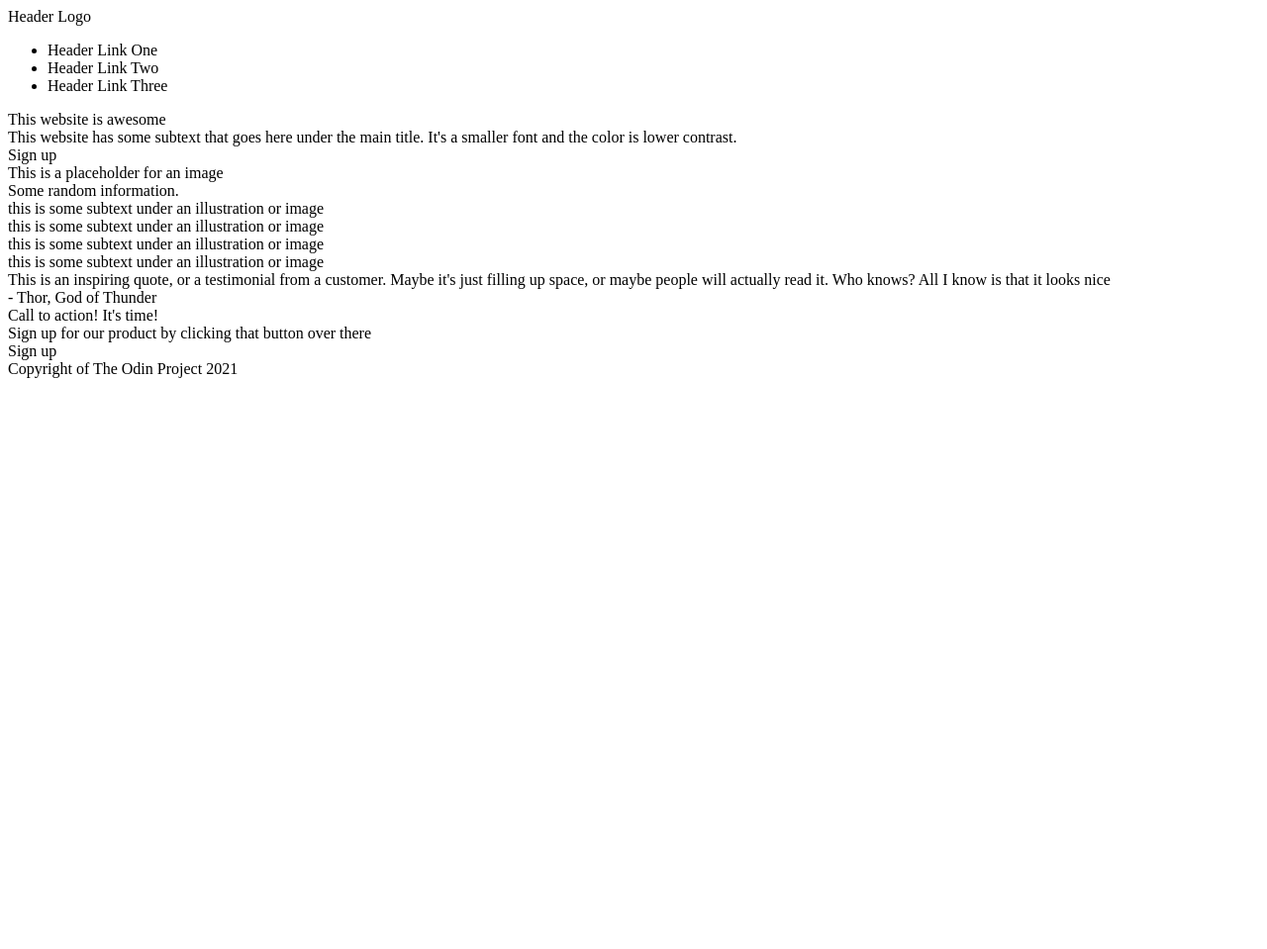
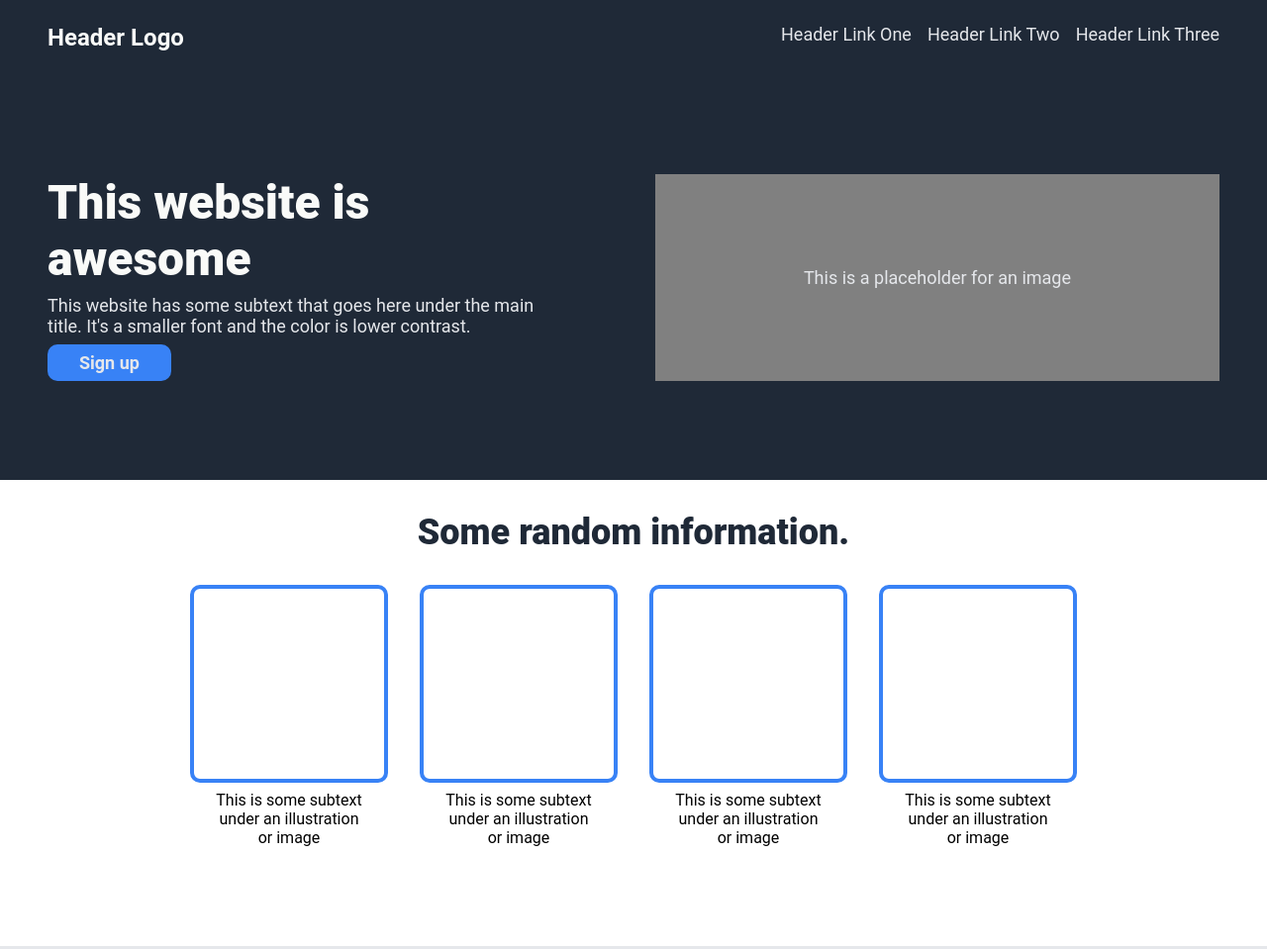
Before and after one commit to DaviErnestPradipta/Odin-LandingPage, a plain HTML site: page index.html in a window 1280 px wide. Shown: the top 959 px of the page at 99% size. Before the commit the page ends 800 px from the top, so only its background shows below. Drawn offline with Linux system fonts and the light colour scheme.

Commit message:
Second pass for index.html, first pass at style.css

```diff
--- a/index.html
+++ b/index.html
@@ -4,7 +4,7 @@
     <meta charset="UTF-8">
     <meta name="viewport" content="width=device-width, initial-scale=1.0">
     <title>Document</title>
-    <link rel="stylesheet" href="style.css">
+    <link rel="stylesheet" href="./style.css">
 </head>
 <body>
     <div class="header-container">
@@ -35,23 +35,32 @@
         <div class="information-item-container">
             <div class="information-items">
                 <div class="information-illustration"></div>
-                <div class="information-subtext">this is some subtext under an illustration or image</div>
+                <div class="information-subtext">
+                    This is some subtext under an illustration or image
+                </div>
             </div>
             <div class="information-items">
                 <div class="information-illustration"></div>
-                <div class="information-subtext">this is some subtext under an illustration or image</div>
+                <div class="information-subtext">
+                    This is some subtext under an illustration or image
+                </div>
             </div>
             <div class="information-items">
                 <div class="information-illustration"></div>
-                <div class="information-subtext">this is some subtext under an illustration or image</div>
+                <div class="information-subtext">
+                    This is some subtext under an illustration or image
+                </div>
             </div>
             <div class="information-items">
                 <div class="information-illustration"></div>
-                <div class="information-subtext">this is some subtext under an illustration or image</div>
+                <div class="information-subtext">
+                    This is some subtext under an illustration or image
+                </div>
             </div>
         </div>
     </div>
     <div class="quote-container">
+        <div class="quote-item">
             <div class="quote-sentence">
                 This is an inspiring quote, or a testimonial from a customer.
                 Maybe it's just filling up space, or maybe people will actually read it.
@@ -59,11 +68,14 @@
             </div>
             <div class="quote-author">- Thor, God of Thunder</div>
         </div>
-    <div class="call-to-action-box">
+    </div>
+    <div class="call-to-action-container">
+        <div class="call-to-action-item">
             <div class="call-to-action-left-side">
-            <div class="call-to-action-left-upper-side">Call to action! It's time!</div>
-            <div class="call-to-action-left-lower-side">
+                <div class="call-to-action-title">Call to action! It's time!</div>
+                <div class="call-to-action-text">
                     Sign up for our product by clicking that button over there
+                </div>
             </div>
             <div class="call-to-action-right-side">Sign up</div>
         </div>
--- /dev/null
+++ b/style.css
@@ -0,0 +1,194 @@
+* {
+    font-family: Roboto, sans-serif;
+    margin: 0;
+    padding: 0;
+    box-sizing: border-box;
+}
+
+.header-banner, .header-hero {
+    background: #1f2937;
+    display: flex;
+    padding: 24px 48px;
+}
+
+.header-left-side {
+    font-size: 24px;
+    font-weight: bold;
+    color: #f9faf8;
+    display: flex;
+    align-items: center;
+    margin-right: auto;
+}
+
+ul {
+    display: flex;
+    list-style: none;
+    gap: 16px;
+    font-size: 18px;
+    color: #e5e7eb;
+}
+
+.header-hero {
+    display: flex;
+    padding: 100px 48px;
+}
+
+.header-hero-left-side {
+    display: flex;
+    flex-direction: column;
+    justify-content: center;
+    margin-right: auto;
+    max-width: 500px;
+}
+
+.header-hero-title {
+    font-size: 48px;
+    color: #f9faf8;
+    font-weight: 900;
+}
+
+.header-hero-text {
+    font-size: 18px;
+    color: #e5e7eb;
+    margin: 8px 0;
+}
+
+.header-hero-button {
+    background: #3882f6;
+    font-size: 18px;
+    color: #e5e7eb;
+    align-self: flex-start;
+    padding: 8px 32px;
+    border-radius: 10px;
+    font-weight: bold;
+}
+
+.header-hero-right-side {
+    background: grey;
+    font-size: 18px;
+    color: #e5e7eb;
+    padding: 50px 150px;
+    display: flex;
+    justify-content: center;
+    align-items: center;
+}
+
+.information-container {
+    display: flex;
+    flex-direction: column;
+    align-items: center;
+}
+
+.information-title {
+    font-size: 36px;
+    color: #1f2937;
+    font-weight: 900;
+    margin: 32px 0;
+}
+
+.information-item-container {
+    display: flex;
+}
+
+.information-items {
+    max-width: 200px;
+    margin: 0 16px;
+    display: flex;
+    flex-direction: column;
+    align-items: center;
+}
+
+.information-illustration {
+    width: 200px;
+    height: 200px;
+    border: 4px solid #3882f6;;
+    border-radius: 10px;
+}
+
+.information-subtext {
+    margin-top: 8px;
+    width: 150px;
+    text-align: center;
+    margin-bottom: 100px;
+}
+
+.quote-container {
+    background: #e5e7eb;
+    padding: 48px;
+    display: flex;
+    flex-direction: column;
+    align-items: center;
+    margin: 0 auto;
+}
+
+.quote-item {
+    max-width: 600px;
+    display: flex;
+    flex-direction: column;
+}
+
+.quote-sentence {
+    font-size: 36px;
+    font-weight: lighter;
+    font-style: italic;
+    color: #1f2937;
+}
+
+.quote-author {
+    margin-top: 8px;
+    text-align: right;
+    font-weight: bold;
+    font-size: 18px;
+}
+
+.call-to-action-container {
+    padding: 100px 150px;
+}
+
+.call-to-action-item {
+    display: flex;
+    padding: 48px 48px;
+    background: #3882f6;
+    color: white;
+}
+
+.call-to-action-left-side {
+    display: flex;
+    flex-direction: column;
+    justify-content: center;
+    margin-left: 48px;
+    margin-right: auto;
+}
+
+.call-to-action-title {
+    font-size: 32px;
+    font-weight: bold;
+}
+
+.call-to-action-text {
+    font-size: 16px;
+    margin: 8px 0;
+}
+
+.call-to-action-right-side {
+    background: #3882f6;
+    border: 2px solid white;
+    border-radius: 10px;
+    font-size: 18px;
+    font-weight: bold;
+    padding: 10px 30px;
+    display: flex;
+    justify-content: center;
+    align-items: center;
+    align-self: center;
+    margin-right: 48px;
+}
+
+.footer {
+    background: #1f2937;
+    color: white;
+    display: flex;
+    justify-content: center;
+    align-items: center;
+    height: 75px;
+}
```
Lines whose indentation alone changed are shown as unchanged.
